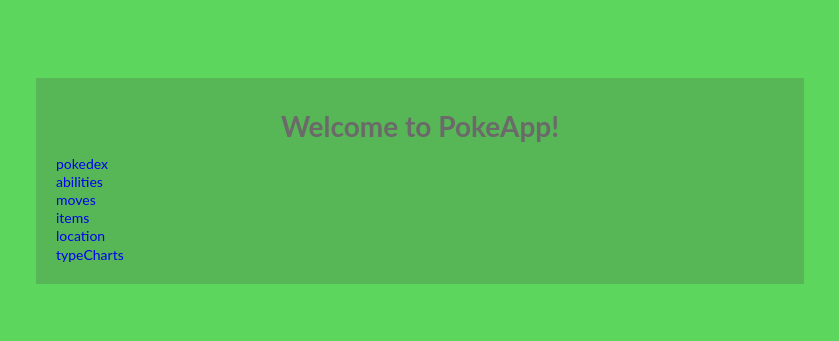
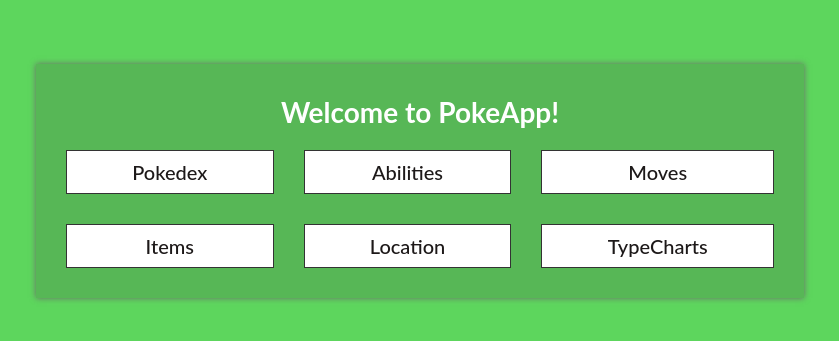
Before and after one commit to dzastaa1024/PokeApp, a React (Create React App) app: page /homepage in a window 1280 px wide. Shown: the part 219-560 px from the top of the page, without its empty margins (220-1059 px from the left). Built offline with nearby package versions, Linux system fonts and the light colour scheme.

Commit message:
filters refactoring

```diff
--- a/src/components/Card/index.js
+++ b/src/components/Card/index.js
@@ -1,50 +1,39 @@
 import React, { Component } from "react";
 import styled, { css } from "styled-components";
+import { primaryColor, darkerGrey } from "../../colors";
 
 export default class Card extends Component {
-  // state = {
-  //   pokemonTypes: [],
-  // };
+  render() {
+    const { pokemon } = this.props;
 
-  // typeOfPokemons = () => {
-  //   const pokemonTypes = [];
-
-  //   this.props.pokemon.types.map((singlePokemon) => {
-  //     return (pokemonTypes = singlePokemon.type.name);
-  //   });
-
-  //   this.setState({
-  //     pokemonTypes: pokemonTypes,
-  //   });
-  // };
-
-  render() {
-    const { pokemon, pokemonType } = this.props;
-    // const { pokemonTypes } = this.state;
-
-    console.log("pokemon ", pokemon);
-    console.log("pokemontyp", pokemonType);
+    // console.log("pokemon ", pokemon);
+    // console.log("pokemontyp", pokemonType);
 
     return (
       <Wrapper>
-        <CloseIcon right>{pokemon.height}m</CloseIcon>
-        <CloseIcon>{pokemon.weight}kg </CloseIcon>
+        <BackgroundId> #{pokemon.id}</BackgroundId>
+        <Circle right>{pokemon.height}m</Circle>
+        <Circle>{pokemon.weight}kg </Circle>
         <ImageWrapper>
-          text
           <Image src={pokemon.sprites.front_default} />
         </ImageWrapper>
         <Name>{pokemon.name}</Name>
-        <Abilities>
-          {pokemonType.map((abilitie) => {
-            return <Skills>{abilitie.type.name}</Skills>;
+        <Skills>
+          {pokemon.abilities.map((ability) => {
+            return <Abilities>{ability.ability.name}</Abilities>;
           })}
-        </Abilities>
+        </Skills>
+        <Skills>
+          {pokemon.types.map((type) => {
+            return <Type key={type.type.url}>{type.type.name}</Type>;
+          })}
+        </Skills>
       </Wrapper>
     );
   }
 }
 
-const CloseIcon = styled.span`
+const Circle = styled.span`
   width: 6rem;
   height: 6rem;
   line-height: 5rem;
@@ -63,6 +52,15 @@
     `}
 `;
 
+const BackgroundId = styled.div`
+  width: 100%;
+  font-size: 12rem;
+  position: absolute;
+  z-index: 1;
+  color: ${darkerGrey};
+  font-weight: 600;
+`;
+
 const Wrapper = styled.div`
   border: 1px solid red;
   flex: 1 0 50%;
@@ -70,7 +68,7 @@
   text-align: center;
   border-radius: 14px;
   background-color: #fbf9f9;
-  box-shadow: 0 0 1px 0px;
+  box-shadow: 0 0 20px 0px;
   border: none;
   position: relative;
 `;
@@ -80,6 +78,9 @@
   width: 16rem;
   padding: 1rem;
   margin: auto;
+
+  z-index: 2;
+  position: relative;
 `;
 
 const Image = styled.img`
@@ -90,7 +91,7 @@
 const Name = styled.h3`
   padding-bottom: 2rem;
   font-weight: 600;
-  color: #6b6969;
+  color: ${primaryColor};
   font-size: 2.7rem;
 
   &::first-letter {
@@ -98,7 +99,7 @@
   }
 `;
 
-const Abilities = styled.p`
+const Skills = styled.ul`
   display: flex;
   align-items: center;
   justify-content: space-around;
@@ -106,9 +107,8 @@
   text-transform: uppercase;
 `;
 
-const Skills = styled.p``;
+const Type = styled.li``;
 
-const Weight = styled.p`
-  padding-bottom: 1.5rem;
+const Abilities = styled.li`
   font-weight: 600;
 `;
--- a/src/components/ListElement/index.js
+++ b/src/components/ListElement/index.js
@@ -1,31 +1,21 @@
 import React, { Component } from "react";
 import styled from "styled-components";
 import * as fetcher from "../../fetcher";
+import { lightGrey, grey } from "../../colors";
 
 import Card from "../Card";
 import Stats from "../Stats";
 
 export default class ListElement extends Component {
-  state = {
-    pokemon: null,
-  };
-
-  async componentDidMount() {
-    const pokemon = await fetcher.fetchPokemon(this.props.pokemon.url);
-
-    this.setState({
-      pokemon: pokemon,
-    });
-  }
-
   render() {
-    const { pokemon } = this.state;
+    const { pokemon } = this.props;
     if (!pokemon) {
       return "loading..";
     }
+
     return (
       <Wrapper>
-        <Card pokemon={pokemon} pokemonType={pokemon.types} />
+        <Card pokemon={pokemon} />
         <Stats pokemonStats={pokemon.stats} />
       </Wrapper>
     );
@@ -34,13 +24,13 @@
 
 const Wrapper = styled.li`
   padding: 4rem;
-  background-color: #eaeaea;
+  background-color: ${grey};
 
   display: flex;
   justify-content: space-around;
   align-items: center;
 
   &:nth-child(2n + 1) {
-    background-color: whitesmoke;
+    background-color: ${lightGrey};
   }
 `;
--- a/src/components/PokemonList/index.js
+++ b/src/components/PokemonList/index.js
@@ -5,19 +5,33 @@
 
 export default class PokemonList extends Component {
   render() {
-    const { pokemons } = this.props;
-    // console.log(pokemons.length);
+    const { pokemons, pokemonFilters, pokemonsToRender } = this.props;
     return (
       <ListWrapper>
-        {pokemons.length > 0 &&
+        {/* {pokemons.length > 0 &&
           pokemons.map((pokemon) => {
-            return <ListElement pokemon={pokemon} key={pokemons.name} />;
+            return (
+              <ListElement
+                pokemon={pokemon}
+                key={pokemons.name}
+                pokemonFilters={pokemonFilters}
+              />
+            );
+          })} */}
+
+        {pokemonsToRender > 0 &&
+          pokemonsToRender.map((pokemon) => {
+            return (
+              <ListElement
+                pokemon={pokemon}
+                key={pokemons.name}
+                pokemonFilters={pokemonFilters}
+              />
+            );
           })}
       </ListWrapper>
     );
   }
 }
 
-const ListWrapper = styled.ul`
-  list-style-type: none;
-`;
+const ListWrapper = styled.ul``;
--- a/src/components/Stats/index.js
+++ b/src/components/Stats/index.js
@@ -1,5 +1,6 @@
 import React, { Component } from "react";
 import styled, { css } from "styled-components";
+import { fontColor, darkerGrey } from "../../colors";
 
 export default class Stats extends Component {
   render() {
@@ -8,7 +9,7 @@
       <Wrapper>
         <StatsList>
           {pokemonStats.map((stat) => (
-            <Container>
+            <Container key={stat.stat.name}>
               <Cathegory>{stat.stat.name}</Cathegory>
               <Numbers>{stat.base_stat}</Numbers>
               <ChartWrapper>
@@ -42,6 +43,8 @@
 `;
 
 const Cathegory = styled.span`
+  font-weight: 600;
+  color: ${fontColor};
   &::first-letter {
     text-transform: uppercase;
   }
@@ -82,7 +85,7 @@
 
 const ChartWrapper = styled.div`
   width: 40%;
-  background-color: #d0cfcf;
+  background-color: ${darkerGrey};
   height: 7px;
   border-radius: 4px;
 
--- a/src/pages/HomePage/index.js
+++ b/src/pages/HomePage/index.js
@@ -5,18 +5,18 @@
 export default class HomePage extends Component {
   renderCards = () => {
     const cards = [
-      { id: 0, title: "pokedex", color: "red" },
-      { id: 1, title: "abilities", color: "red" },
-      { id: 2, title: "moves", color: "red" },
-      { id: 3, title: "items", color: "red" },
-      { id: 4, title: "location", color: "red" },
-      { id: 5, title: "typeCharts", color: "red" },
+      { id: 0, title: "Pokedex", color: "red" },
+      { id: 1, title: "Abilities", color: "red" },
+      { id: 2, title: "Moves", color: "red" },
+      { id: 3, title: "Items", color: "red" },
+      { id: 4, title: "Location", color: "red" },
+      { id: 5, title: "TypeCharts", color: "red" },
     ];
 
     const cardList = cards.map((card) => {
       return (
         <Item key={card.id}>
-          <Link to={`/${card.title}`}>{card.title}</Link>
+          <StyledLink to={`/${card.title}`}>{card.title} </StyledLink>
         </Item>
       );
     });
@@ -49,17 +49,34 @@
   width: 60vw;
   background-color: rgba(64, 60, 60, 0.2);
   padding: 2rem;
+  box-shadow: 0 0 6px 0;
 `;
 
 const Header = styled.h1`
   padding: 1rem;
   text-align: center;
+  color: white;
 `;
 
 const Form = styled.form``;
 
 const List = styled.ul`
   list-style-type: none;
+  display: grid;
+  grid-gap: 3rem;
+  grid-template-columns: auto auto auto;
+  padding: 10px;
 `;
 
-const Item = styled.li``;
+const Item = styled.li`
+  background-color: white;
+  border: 1px solid rgba(0, 0, 0, 0.8);
+  padding: 0.8rem;
+  font-size: 2rem;
+  text-align: center;
+`;
+
+const StyledLink = styled(Link)`
+  color: #1d1919;
+  font-weight: 500;
+`;
--- a/src/pages/Pokedex/index.js
+++ b/src/pages/Pokedex/index.js
@@ -8,34 +8,88 @@
   state = {
     abilities: [],
     pokemons: [],
+    pokemonFilters: [],
   };
 
   async componentDidMount() {
-    const abilities = await fetcher.fetchAbility();
-    const pokemons = await fetcher.fetchPokemons();
+    const pokemons = [];
 
-    console.log("moje pokemony ", pokemons);
+    const respokemons = await fetcher.fetchPokemons();
+    respokemons.forEach((pokemon) => {
+      fetcher.fetchPokemon(pokemon.url).then((pok) => {
+        pokemons.push(pok);
+      });
+    });
+
+    this.setState({ pokemons: pokemons });
+  }
+
+  componentDidUpdate(prevProps, prevState) {
+    const { pokemons } = this.state;
+
+    if (prevState.pokemons.length !== this.state.pokemons.length) {
+      let allAbilities = [];
+
+      pokemons.forEach((pokemon) => {
+        const pokemonAbilities = pokemon.abilities.map((ability) => {
+          return ability.ability.name;
+        });
+
+        allAbilities = [...allAbilities, ...pokemonAbilities];
+      });
+
+      this.setState({
+        abilities: allAbilities,
+      });
+    }
+  }
+
+  handleClick = (name) => {
+    const { pokemonFilters } = this.state;
+
+    if (pokemonFilters.includes(name)) {
+      this.setState({
+        pokemonFilters: pokemonFilters.filter(
+          (filterName) => filterName !== name
+        ),
+      });
+      return;
+    }
 
     this.setState({
-      abilities: abilities,
-      pokemons: pokemons,
+      pokemonFilters: this.state.pokemonFilters.concat(name),
     });
-  }
+  };
 
   render() {
-    const { abilities, pokemons } = this.state;
-    // console.log("Pokedex", pokemons.length);
+    const { abilities, pokemons, pokemonFilters } = this.state;
+
+    const pokemonsToRender = pokemons;
+
+    pokemonFilters.length > 0 &&
+      pokemonFilters.forEach((filteredPokemon) => {
+        pokemonsToRender = pokemonsToRender.find((filtered) => {
+          return filtered.ability.name === filteredPokemon;
+        });
+      });
+
+    console.log("pokemonsToRender", pokemonsToRender);
+
+    console.log("abilities", abilities);
+
     return (
       <Page>
         <SideBar>
           <AbilitiesSection>
             {abilities.map((ability) => (
-              <Item key={ability.name}>{ability.name}</Item>
+              <Item key={ability} onClick={() => this.handleClick(ability)}>
+                {ability}
+              </Item>
             ))}
           </AbilitiesSection>
         </SideBar>
         <PokemonsSection>
-          <PokemonList pokemons={pokemons} />
+          <PokemonList pokemonsToRender={pokemonsToRender} />
         </PokemonsSection>
       </Page>
     );
@@ -59,13 +113,14 @@
 
 const Item = styled.li`
   padding: 1rem 2rem;
-  border: 1px solid black;
   text-align: center;
   text-transform: uppercase;
   border-radius: 10px;
   margin: 0.7rem;
   background-color: #f3f3f3;
   font-weight: 400;
+  border: none;
+  cursor: pointer;
 `;
 
 const PokemonsSection = styled.div`
```
